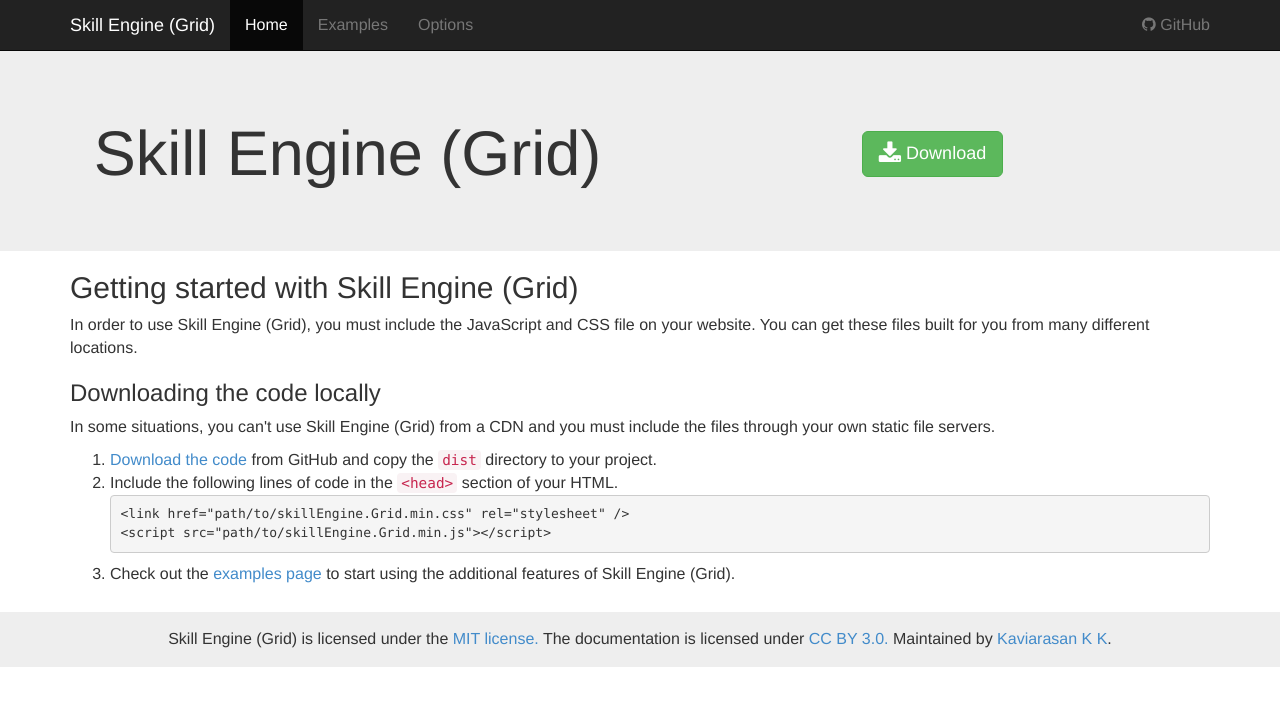
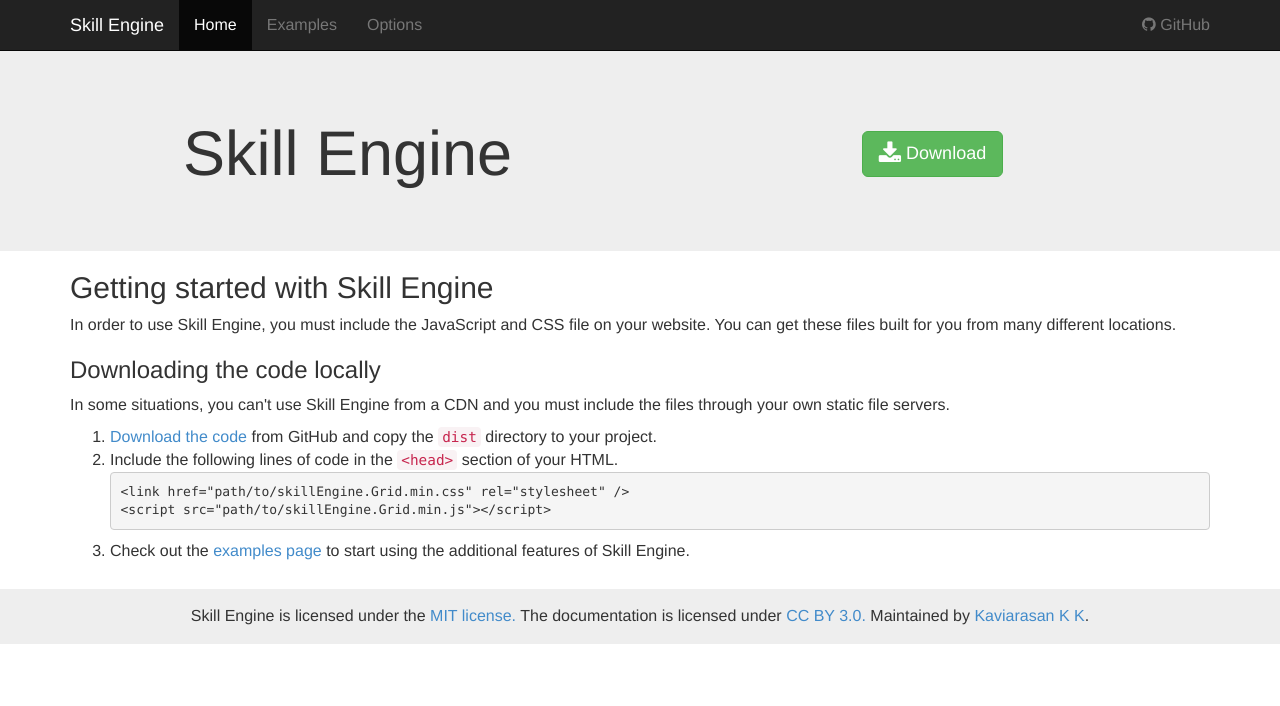
Before and after one commit to Keep-Moving-Forward/skillEngine, a Jekyll site: the page built from index.html, in a window 1280 px wide. Shown: the top 706 px of the page. Built offline with Jekyll 4.4.1, drawn with Linux system fonts in a browser that asks for light colours; nearby versions of some CDN libraries; library files that are not in the unit come from our copies.

Commit message:
Docs updated

```diff
--- a/_includes/footer.html
+++ b/_includes/footer.html
@@ -1,5 +1,5 @@
 <footer>
-  Skill Engine (Grid) is licensed under the
+  Skill Engine is licensed under the
   <a href="https://github.com/itsyourskills/Skill-Engine-Grid/blob/master/LICENSE.md">
     MIT license.
   </a>
--- a/_includes/navigation.html
+++ b/_includes/navigation.html
@@ -7,7 +7,7 @@
         <span class="icon-bar"></span>
         <span class="icon-bar"></span>
       </button>
-      <a href="./" class="navbar-brand">Skill Engine (Grid)</a>
+      <a href="./" class="navbar-brand">Skill Engine</a>
     </div>
 
     <nav class="collapse navbar-collapse select2-navbar-collapse" role="navigation">
--- a/index.html
+++ b/index.html
@@ -1,6 +1,6 @@
 ---
 layout: home
-title: Skill Engine (Grid)
+title: Skill Engine
 slug: home
 ---
 
@@ -8,7 +8,7 @@ slug: home
   <div class="container">
     <div class="row">
       <div class="col-md-6 text-center">
-        <h1>Skill Engine (Grid)</h1>
+        <h1>Skill Engine</h1>
         <p class="lead">
           <!--The jQuery replacement for select boxes-->
         </p>
@@ -29,11 +29,11 @@ slug: home
 
   <section id="getting-started">
     <h2>
-      Getting started with Skill Engine (Grid)
+      Getting started with Skill Engine
     </h2>
 
     <p>
-      In order to use Skill Engine (Grid), you must include the JavaScript and CSS file on
+      In order to use Skill Engine, you must include the JavaScript and CSS file on
       your website. You can get these files built for you from many different
       locations.
     </p>
@@ -43,7 +43,7 @@ slug: home
     </h3>
 
     <p>
-      In some situations, you can't use Skill Engine (Grid) from a CDN and you must include
+      In some situations, you can't use Skill Engine from a CDN and you must include
       the files through your own static file servers.
     </p>
 
@@ -65,7 +65,7 @@ slug: home
       </li>
       <li>
         Check out the <a href="examples.html">examples page</a> to start using
-        the additional features of Skill Engine (Grid).
+        the additional features of Skill Engine.
       </li>
     </ol>
   </section>
```
